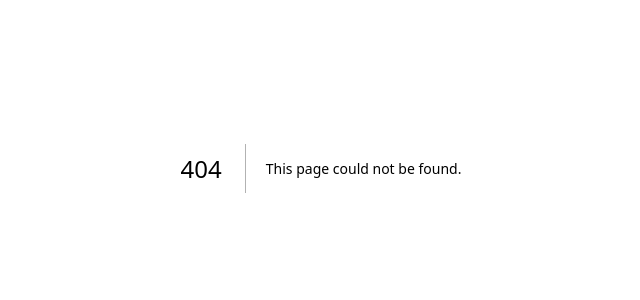
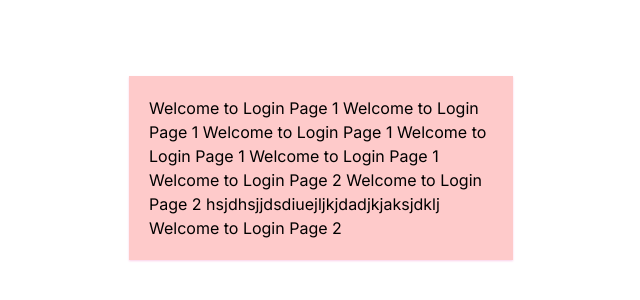
Before and after one commit to abrar0123/ecom-next, a Next.js app: page /login in a window 1280 px wide. Before the commit this address had no page. Shown: the part 232-532 px from the top of the page, without its empty margins (319-959 px from the left). Built offline with nearby package versions, Linux system fonts and the light colour scheme.

Commit message:
frontend : redux config

```diff
--- a/package.json
+++ b/package.json
@@ -9,12 +9,14 @@
     "lint": "next lint"
   },
   "dependencies": {
+    "@reduxjs/toolkit": "^2.1.0",
     "axios": "^1.6.7",
     "bcryptjs": "^2.4.3",
     "mongoose": "^8.1.1",
     "next": "14.1.0",
     "react": "^18",
-    "react-dom": "^18"
+    "react-dom": "^18",
+    "react-redux": "^9.1.0"
   },
   "devDependencies": {
     "@types/node": "^20",
--- a/src/app/(components)/NavBar.tsx
+++ b/src/app/(components)/NavBar.tsx
@@ -7,7 +7,7 @@ function NavBar() {
       <nav className="fixed z-30 w-full bg-white border-b border-gray-200 dark:bg-gray-800 dark:border-gray-700 py-3 px-4">
         <div className="flex justify-between items-center max-w-screen-2xl mx-auto">
           <div className="flex justify-start items-center">
-            <a href="#" className="flex mr-14">
+            <Link href="/" className="flex mr-14">
               <img
                 src="/images/logo.svg"
                 className="mr-3 h-8"
@@ -16,7 +16,7 @@ function NavBar() {
               <span className="self-center hidden sm:flex text-2xl font-semibold whitespace-nowrap dark:text-white">
                 Netstack
               </span>
-            </a>
+            </Link>
             <div className="hidden justify-between items-center w-full lg:flex lg:w-auto lg:order-1">
               <ul className="flex flex-col mt-4 space-x-6 text-sm font-medium lg:flex-row xl:space-x-8 lg:mt-0">
                 <li>
@@ -29,12 +29,12 @@ function NavBar() {
                   </Link>
                 </li>
                 <li>
-                  <a
-                    href="#"
+                  <Link
+                    href="/login"
                     className="block text-gray-700 hover:text-primary-700 dark:text-gray-400 dark:hover:text-white"
                   >
                     Login
-                  </a>
+                  </Link>
                 </li>
                 <li>
                   <Link
--- /dev/null
+++ b/src/app/login/page.tsx
@@ -0,0 +1,25 @@
+import React from "react";
+import NavBar from "../(components)/NavBar";
+
+const Login = () => {
+  return (
+    <>
+      {/* <NavBar /> */}
+      <div className="flex justify-center items-center gap-4 shadow h-screen ">
+        <div
+          className="shadow-sm mx-14 max-w-96
+         shadow-pink-200 p-5 bg-red-200"
+        >
+          <p>
+            Welcome to Login Page 1 Welcome to Login Page 1 Welcome to Login
+            Page 1 Welcome to Login Page 1 Welcome to Login Page 1 Welcome to
+            Login Page 2 Welcome to Login Page 2{" "}
+            hsjdhsjjdsdiuejljkjdadjkjaksjdklj
+          </p>
+          <p>Welcome to Login Page 2 </p>
+        </div>
+      </div>
+    </>
+  );
+};
+export default Login;
--- a/src/app/signup/page.tsx
+++ b/src/app/signup/page.tsx
@@ -3,6 +3,7 @@
 import axios from "axios";
 import { useRouter } from "next/navigation";
 import React, { useEffect, useState } from "react";
+import NavBar from "../(components)/NavBar";
 
 const Signup = () => {
   const [user, setuser] = useState({
@@ -90,7 +91,7 @@ const Signup = () => {
             type="password"
             value={user.password}
             onChange={(e) => setuser({ ...user, password: e.target.value })}
-            placeholder="********"
+            placeholder=" ******** "
           />
         </div>
         <div className="flex items-center justify-between">
```
Also changed, not shown: 2 other files (tests, documents, lock files or other folders).
